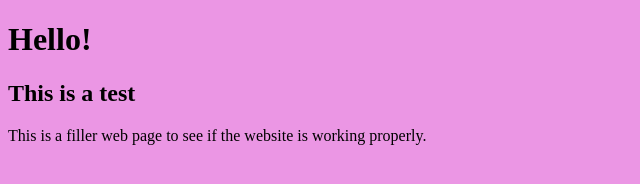
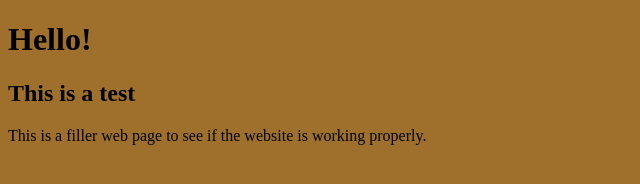
Before and after one commit to patatoestudios/patatoestudios.github.io, a plain HTML site: page index.html in a window 1280 px wide. Shown: the whole page, without its empty margins (0-640 px from the left). Drawn offline with Linux system fonts and the light colour scheme.

Commit message:
Update index.html

```diff
--- a/index.html
+++ b/index.html
@@ -5,7 +5,7 @@
     <style>
 
       body {
-        background-color: #eb96e4;
+        background-color: #9e702c;
       }
 
     </style>
```
